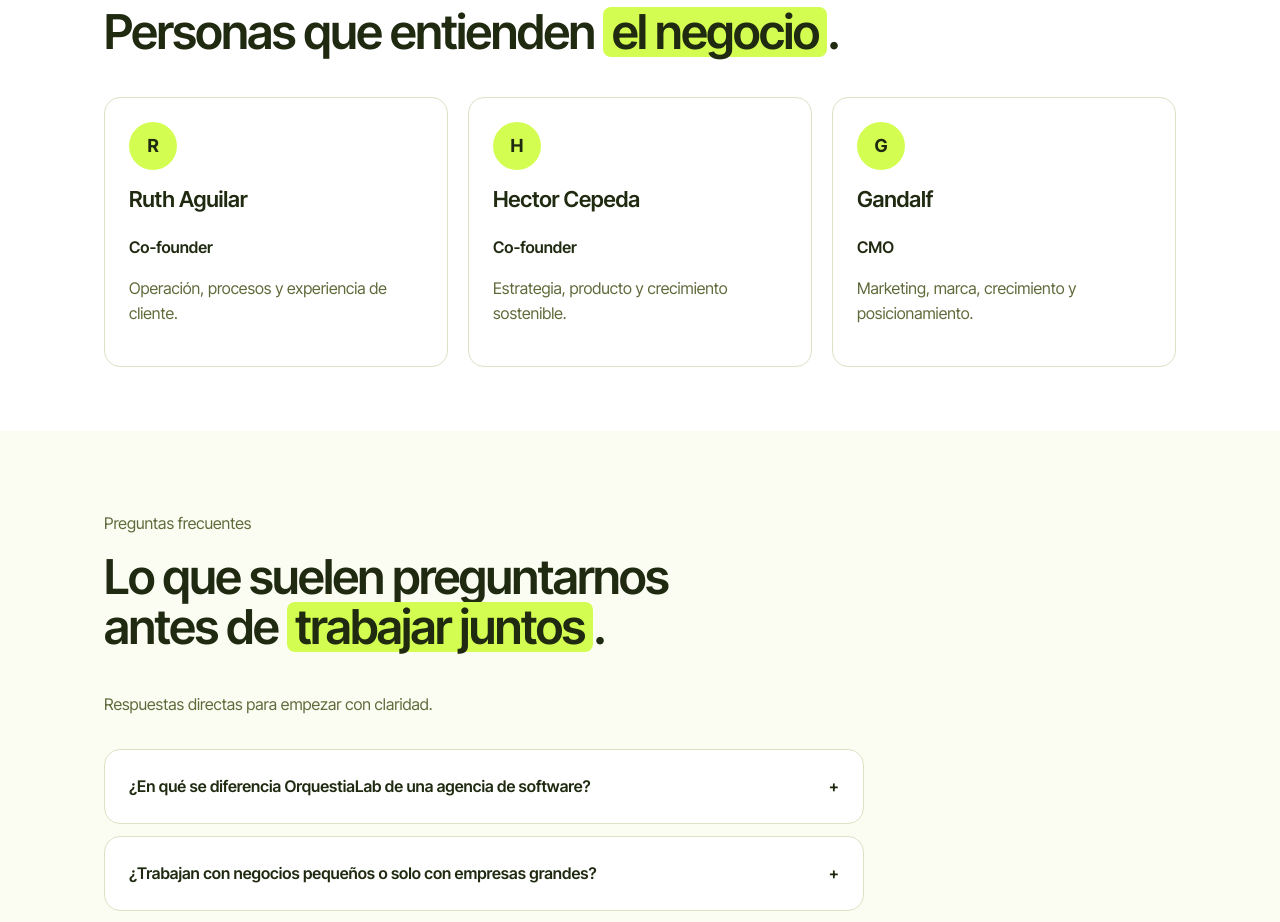
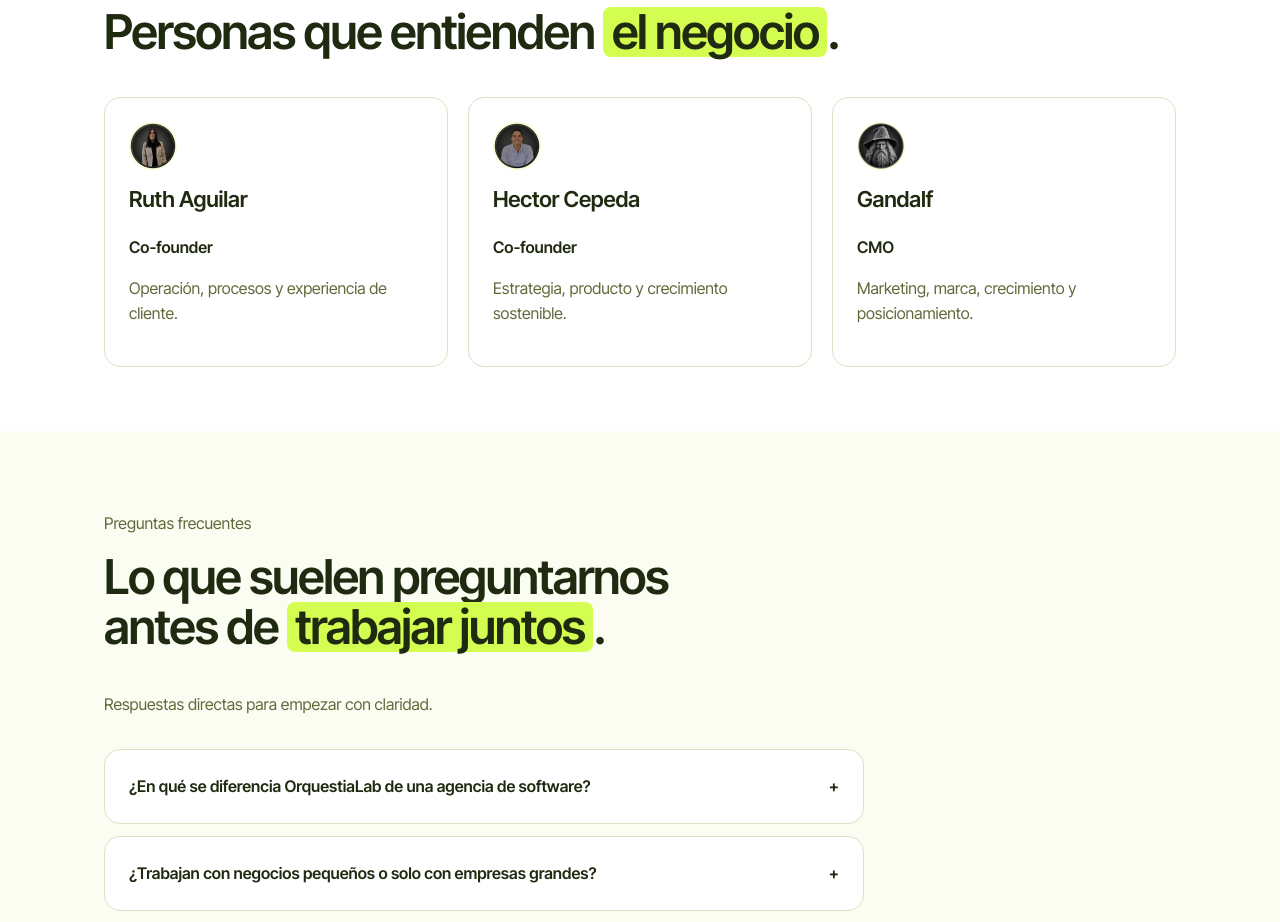
Before and after one commit to ruthaguilardominguez-pixel/orquestialab, an Astro site: page / in a window 1280 px wide. Shown: the part 6160-7082 px from the top of the page. Built offline with nearby package versions, Linux system fonts and the light colour scheme; Astro itself is replaced by a stand-in of ours.

Commit message:
Fija destino del correo de contacto y agrega fotos reales del equipo
- /api/sendEmail: el destinatario queda fijo en vamos@orquestialab.com en código,
  ya no depende de la variable de entorno CONTACT_EMAIL_TO.
- Home y Nosotros: las tarjetas del equipo usan las fotos reales (circulares, fondo
  transparente) de Ruth, Hector y Gandalf en vez de la inicial — optimizadas a 192x192
  con cwebp, con alt, width/height y loading="lazy".

Co-Authored-By: Claude Sonnet 5 <noreply@anthropic.com>

```diff
--- a/src/pages/index.astro
+++ b/src/pages/index.astro
@@ -62,9 +62,9 @@ const proyectos = [
 ];
 
 const equipo = [
-  { inicial: 'R', nombre: 'Ruth Aguilar', rol: 'Co-founder', bio: 'Operación, procesos y experiencia de cliente.' },
-  { inicial: 'H', nombre: 'Hector Cepeda', rol: 'Co-founder', bio: 'Estrategia, producto y crecimiento sostenible.' },
-  { inicial: 'G', nombre: 'Gandalf', rol: 'CMO', bio: 'Marketing, marca, crecimiento y posicionamiento.' },
+  { foto: '/images/equipo/equipo-ruth.webp', nombre: 'Ruth Aguilar', rol: 'Co-founder', bio: 'Operación, procesos y experiencia de cliente.' },
+  { foto: '/images/equipo/equipo-hector.webp', nombre: 'Hector Cepeda', rol: 'Co-founder', bio: 'Estrategia, producto y crecimiento sostenible.' },
+  { foto: '/images/equipo/equipo-gandalf.webp', nombre: 'Gandalf', rol: 'CMO', bio: 'Marketing, marca, crecimiento y posicionamiento.' },
 ];
 
 const faqs = [
@@ -230,7 +230,7 @@ const faqs = [
       <div style="display:grid; gap:20px; margin-top:40px; grid-template-columns:repeat(auto-fit,minmax(220px,1fr));">
         {equipo.map((p) => (
           <article class="tarjeta">
-            <div class="chip" style="width:48px; height:48px; justify-content:center; font-weight:700; font-size:18px; background:var(--lima-500); color:var(--tinta-900); border-radius:999px;">{p.inicial}</div>
+            <img src={p.foto} alt={p.nombre} width="48" height="48" loading="lazy" decoding="async" style="width:48px; height:48px; border-radius:999px; object-fit:cover; background:var(--lima-100);" />
             <h3 class="titulo-3" style="margin-top:16px;">{p.nombre}</h3>
             <p class="cuerpo" style="font-weight:600;">{p.rol}</p>
             <p class="cuerpo texto-suave" style="margin-top:4px;">{p.bio}</p>
```
Also changed, not shown: src/pages/api/sendEmail.ts (+5 -2 lines), src/pages/nosotros.astro (+4 -4 lines), public/images/equipo/equipo-gandalf.webp (added), public/images/equipo/equipo-hector.webp (added), public/images/equipo/equipo-ruth.webp (added).
